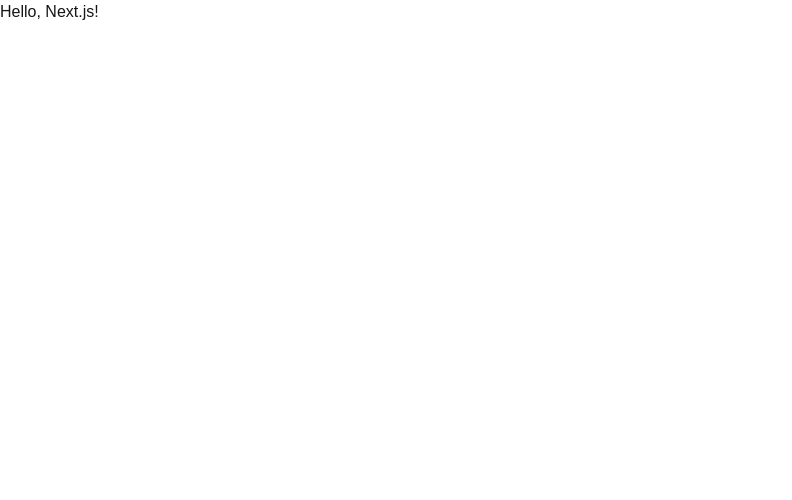
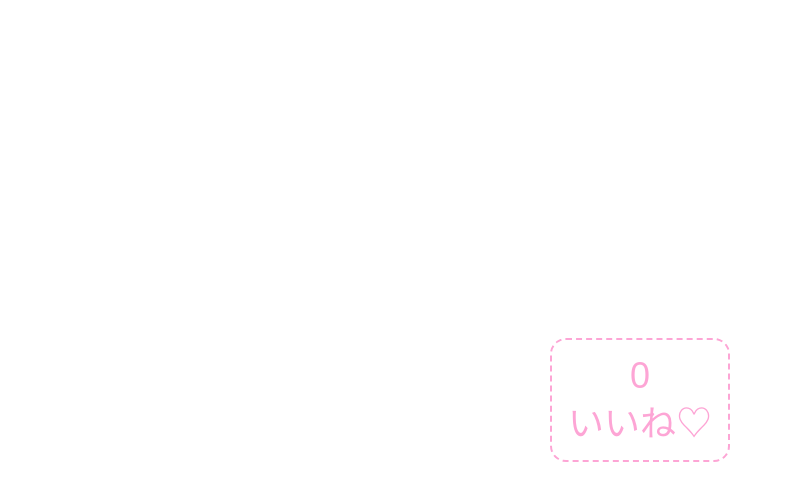
Before and after one commit to cocociel/day1-count-app, a Next.js app: page / in a window 1280 px wide. Shown: the top 500 px of the page, without its empty margins (0-792 px from the left). Built offline with nearby package versions, Linux system fonts and the light colour scheme.

Commit message:
02_カウントアップ実装

```diff
--- a/src/app/page.tsx
+++ b/src/app/page.tsx
@@ -1,7 +1,21 @@
+'use client';
+import { useState } from "react";
+
 export default function Home() {
+  const [count, setCount] = useState<number>(0);
+
+  function onClick() {
+    setCount(prev => prev + 1);
+  }
+
   return (
     <>
-      <p>Hello, Next.js!</p>
+      <div className="flex justify-center items-center min-h-screen">
+        <div className="inline-block text-pink-300 text-center text-4xl rounded-2xl border-2 border-dashed border-pink-300 p-4">
+          <p>{count}</p>
+          <button className="mt-2" onClick={onClick}>いいね♡</button>
+        </div>
+      </div>
     </>
   );
 }
```
